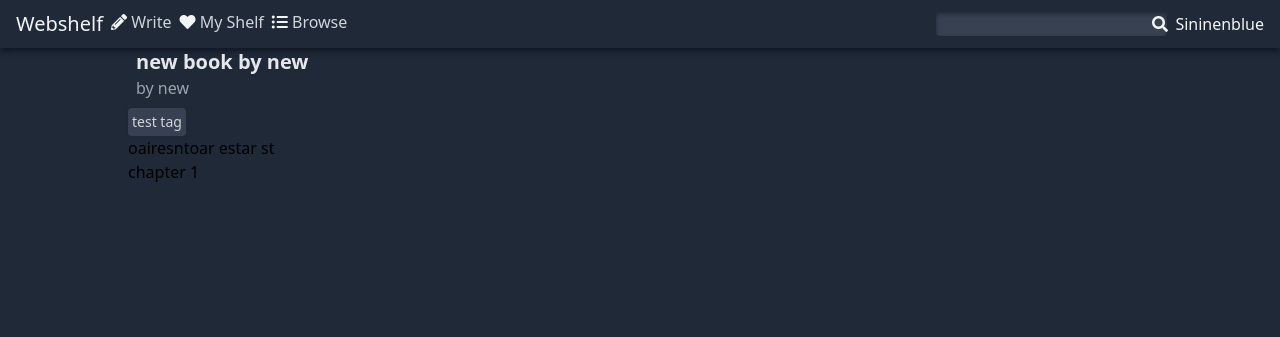
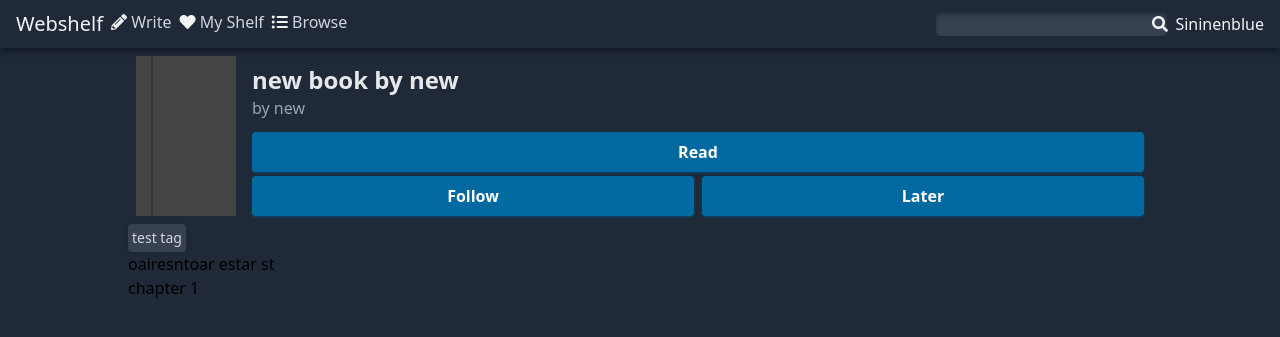
Before and after one commit to sininen-blue/webshelf, a Django app: page /book/1/ in a window 1280 px wide. Shown: the top 337 px of the page. Run offline with Django 5.2, Linux system fonts and the light colour scheme; data comes from the database, SQL or seed files in the repository; both versions use the stored data as it was after the commit; some libraries are stand-ins or nearby versions.

Commit message:
impl: book covers

```diff
--- a/webshelf/books/models.py
+++ b/webshelf/books/models.py
@@ -4,6 +4,11 @@ from desk.models import AuthorProfile
 
 class Book(models.Model):
     author = models.ForeignKey(AuthorProfile, on_delete=models.CASCADE)
+
+    # TODO have a file name function
+    cover = models.ImageField(upload_to="covers/", height_field="cover_h", width_field="cover_w", default="covers/cover_default.jpg")
+    cover_w = models.IntegerField()
+    cover_h = models.IntegerField()
 
     title = models.CharField(max_length=256)
     synopsis = models.TextField(max_length=4096)
--- a/webshelf/books/templates/books/index.html
+++ b/webshelf/books/templates/books/index.html
@@ -3,13 +3,25 @@
 
 {% block content %}
 
-<header class="px-2">
-    <hgroup class="mb-2">
-        <h1 class="text-xl text-gray-200 font-semibold">
-            {{ book.title }}
-        </h1>
-        <p class="text-gray-400">by {{ book.author }}</p>
-    </hgroup>
+<header class="p-2 flex">
+    {% load static %}
+
+    <img class="h-40 self-center" height="160" width="100" src="{% static book.cover.url %}">
+
+    <div class="w-full flex flex-col ml-4 gap-1">
+        <hgroup class="mb-2 mt-2">
+            <h1 class="text-2xl text-gray-200 font-semibold">
+                {{ book.title }}
+            </h1>
+            <p class="text-gray-400">by {{ book.author }}</p>
+        </hgroup>
+
+        <button class="shadow shadow-sky-900 rounded px-1 py-2 font-semibold bg-sky-700 hover:bg-sky-600 text-white">Read</button>
+        <div class="flex justify-between gap-2">
+            <button class="w-full shadow shadow-sky-900 rounded px-1 py-2 font-semibold bg-sky-700 hover:bg-sky-600 text-white">Follow</button>
+            <button class="w-full shadow shadow-sky-900 rounded px-1 py-2 font-semibold bg-sky-700 hover:bg-sky-600 text-white">Later</button>
+        </div>
+    </div>
 </header>
 
 <section>
--- a/webshelf/static/css/output.css
+++ b/webshelf/static/css/output.css
@@ -581,6 +581,30 @@ video {
   margin-left: auto;
 }
 
+.mt-2 {
+  margin-top: 0.5rem;
+}
+
+.ml-6 {
+  margin-left: 1.5rem;
+}
+
+.mt-4 {
+  margin-top: 1rem;
+}
+
+.mt-6 {
+  margin-top: 1.5rem;
+}
+
+.ml-4 {
+  margin-left: 1rem;
+}
+
+.ml-2 {
+  margin-left: 0.5rem;
+}
+
 .block {
   display: block;
 }
@@ -613,8 +637,29 @@ video {
   height: 2rem;
 }
 
+.h-24 {
+  height: 6rem;
+}
+
+.h-40 {
+  height: 10rem;
+}
+
 .w-full {
   width: 100%;
+}
+
+.w-max {
+  width: -moz-max-content;
+  width: max-content;
+}
+
+.w-40 {
+  width: 10rem;
+}
+
+.w-24 {
+  width: 6rem;
 }
 
 .max-w-2xl {
@@ -625,8 +670,20 @@ video {
   max-width: 1024px;
 }
 
+.flex-grow {
+  flex-grow: 1;
+}
+
+.grow {
+  flex-grow: 1;
+}
+
 .cursor-pointer {
   cursor: pointer;
+}
+
+.flex-row {
+  flex-direction: row;
 }
 
 .flex-col {
@@ -635,6 +692,10 @@ video {
 
 .flex-wrap {
   flex-wrap: wrap;
+}
+
+.content-around {
+  align-content: space-around;
 }
 
 .items-center {
@@ -651,6 +712,18 @@ video {
 
 .gap-2 {
   gap: 0.5rem;
+}
+
+.gap-1 {
+  gap: 0.25rem;
+}
+
+.self-center {
+  align-self: center;
+}
+
+.justify-self-center {
+  justify-self: center;
 }
 
 .rounded {
@@ -670,6 +743,31 @@ video {
 .bg-gray-900 {
   --tw-bg-opacity: 1;
   background-color: rgb(17 24 39 / var(--tw-bg-opacity));
+}
+
+.bg-blue-700 {
+  --tw-bg-opacity: 1;
+  background-color: rgb(29 78 216 / var(--tw-bg-opacity));
+}
+
+.bg-blue-400 {
+  --tw-bg-opacity: 1;
+  background-color: rgb(96 165 250 / var(--tw-bg-opacity));
+}
+
+.bg-sky-400 {
+  --tw-bg-opacity: 1;
+  background-color: rgb(56 189 248 / var(--tw-bg-opacity));
+}
+
+.bg-sky-600 {
+  --tw-bg-opacity: 1;
+  background-color: rgb(2 132 199 / var(--tw-bg-opacity));
+}
+
+.bg-sky-700 {
+  --tw-bg-opacity: 1;
+  background-color: rgb(3 105 161 / var(--tw-bg-opacity));
 }
 
 .p-1 {
@@ -694,8 +792,22 @@ video {
   padding-right: 1rem;
 }
 
+.px-1 {
+  padding-left: 0.25rem;
+  padding-right: 0.25rem;
+}
+
+.py-2 {
+  padding-top: 0.5rem;
+  padding-bottom: 0.5rem;
+}
+
 .pb-2 {
   padding-bottom: 0.5rem;
+}
+
+.pt-2 {
+  padding-top: 0.5rem;
 }
 
 .text-2xl {
@@ -723,8 +835,9 @@ video {
   line-height: 1.75rem;
 }
 
-.font-bold {
-  font-weight: 700;
+.text-3xl {
+  font-size: 1.875rem;
+  line-height: 2.25rem;
 }
 
 .font-semibold {
@@ -760,8 +873,29 @@ video {
   color: rgb(107 114 128 / var(--tw-text-opacity));
 }
 
-.underline {
-  text-decoration-line: underline;
+.text-sky-900 {
+  --tw-text-opacity: 1;
+  color: rgb(12 74 110 / var(--tw-text-opacity));
+}
+
+.text-neutral-900 {
+  --tw-text-opacity: 1;
+  color: rgb(23 23 23 / var(--tw-text-opacity));
+}
+
+.text-gray-900 {
+  --tw-text-opacity: 1;
+  color: rgb(17 24 39 / var(--tw-text-opacity));
+}
+
+.text-gray-50 {
+  --tw-text-opacity: 1;
+  color: rgb(249 250 251 / var(--tw-text-opacity));
+}
+
+.text-white {
+  --tw-text-opacity: 1;
+  color: rgb(255 255 255 / var(--tw-text-opacity));
 }
 
 .shadow {
@@ -792,9 +926,40 @@ video {
   --tw-shadow: var(--tw-shadow-colored);
 }
 
+.shadow-gray-700 {
+  --tw-shadow-color: #374151;
+  --tw-shadow: var(--tw-shadow-colored);
+}
+
+.shadow-gray-600 {
+  --tw-shadow-color: #4b5563;
+  --tw-shadow: var(--tw-shadow-colored);
+}
+
+.shadow-sky-800 {
+  --tw-shadow-color: #075985;
+  --tw-shadow: var(--tw-shadow-colored);
+}
+
+.shadow-sky-900 {
+  --tw-shadow-color: #0c4a6e;
+  --tw-shadow: var(--tw-shadow-colored);
+}
+
 .drop-shadow-md {
   --tw-drop-shadow: drop-shadow(0 4px 3px rgb(0 0 0 / 0.07)) drop-shadow(0 2px 2px rgb(0 0 0 / 0.06));
   filter: var(--tw-blur) var(--tw-brightness) var(--tw-contrast) var(--tw-grayscale) var(--tw-hue-rotate) var(--tw-invert) var(--tw-saturate) var(--tw-sepia) var(--tw-drop-shadow);
+}
+
+.hover\:bg-sky-600:hover {
+  --tw-bg-opacity: 1;
+  background-color: rgb(2 132 199 / var(--tw-bg-opacity));
+}
+
+.hover\:shadow:hover {
+  --tw-shadow: 0 1px 3px 0 rgb(0 0 0 / 0.1), 0 1px 2px -1px rgb(0 0 0 / 0.1);
+  --tw-shadow-colored: 0 1px 3px 0 var(--tw-shadow-color), 0 1px 2px -1px var(--tw-shadow-color);
+  box-shadow: var(--tw-ring-offset-shadow, 0 0 #0000), var(--tw-ring-shadow, 0 0 #0000), var(--tw-shadow);
 }
 
 @media (min-width: 640px) {
@@ -804,6 +969,18 @@ video {
 
   .sm\:hidden {
     display: none;
+  }
+
+  .sm\:w-8 {
+    width: 2rem;
+  }
+
+  .sm\:w-96 {
+    width: 24rem;
+  }
+
+  .sm\:w-24 {
+    width: 6rem;
   }
 }
 
--- a/webshelf/webshelf/settings.py
+++ b/webshelf/webshelf/settings.py
@@ -124,6 +124,8 @@ STATICFILES_DIRS = [
     BASE_DIR / "static",
 ]
 
+MEDIA_ROOT = 'static/'
+
 # Default primary key field type
 # https://docs.djangoproject.com/en/5.0/ref/settings/#default-auto-field
 
```
Also changed, not shown: webshelf/books/migrations/0010_book_cover.py (added), webshelf/books/migrations/0011_book_cover_h_book_cover_w.py (added), webshelf/db.sqlite3, webshelf/static/covers/cover_default.jpg (added).
